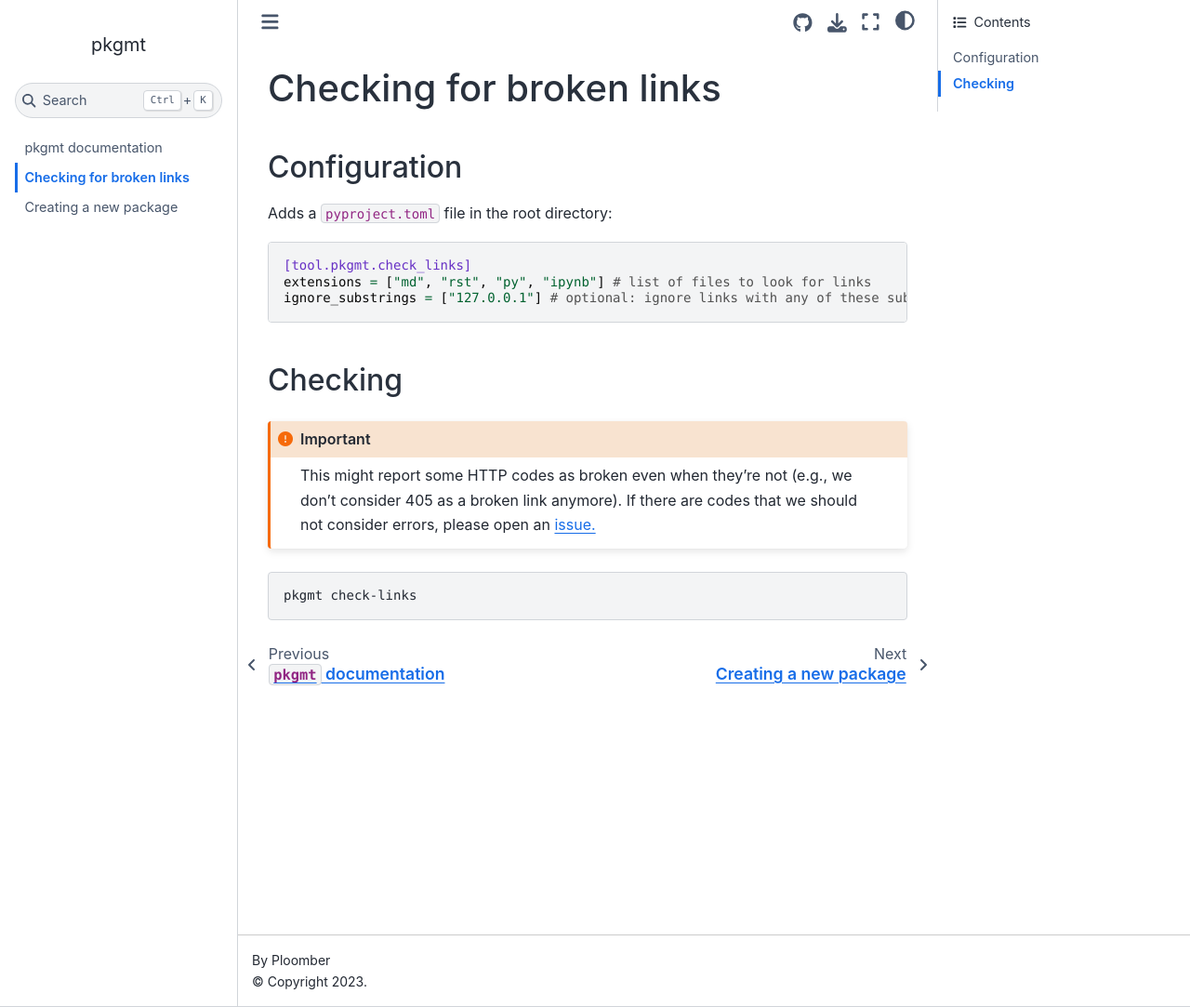
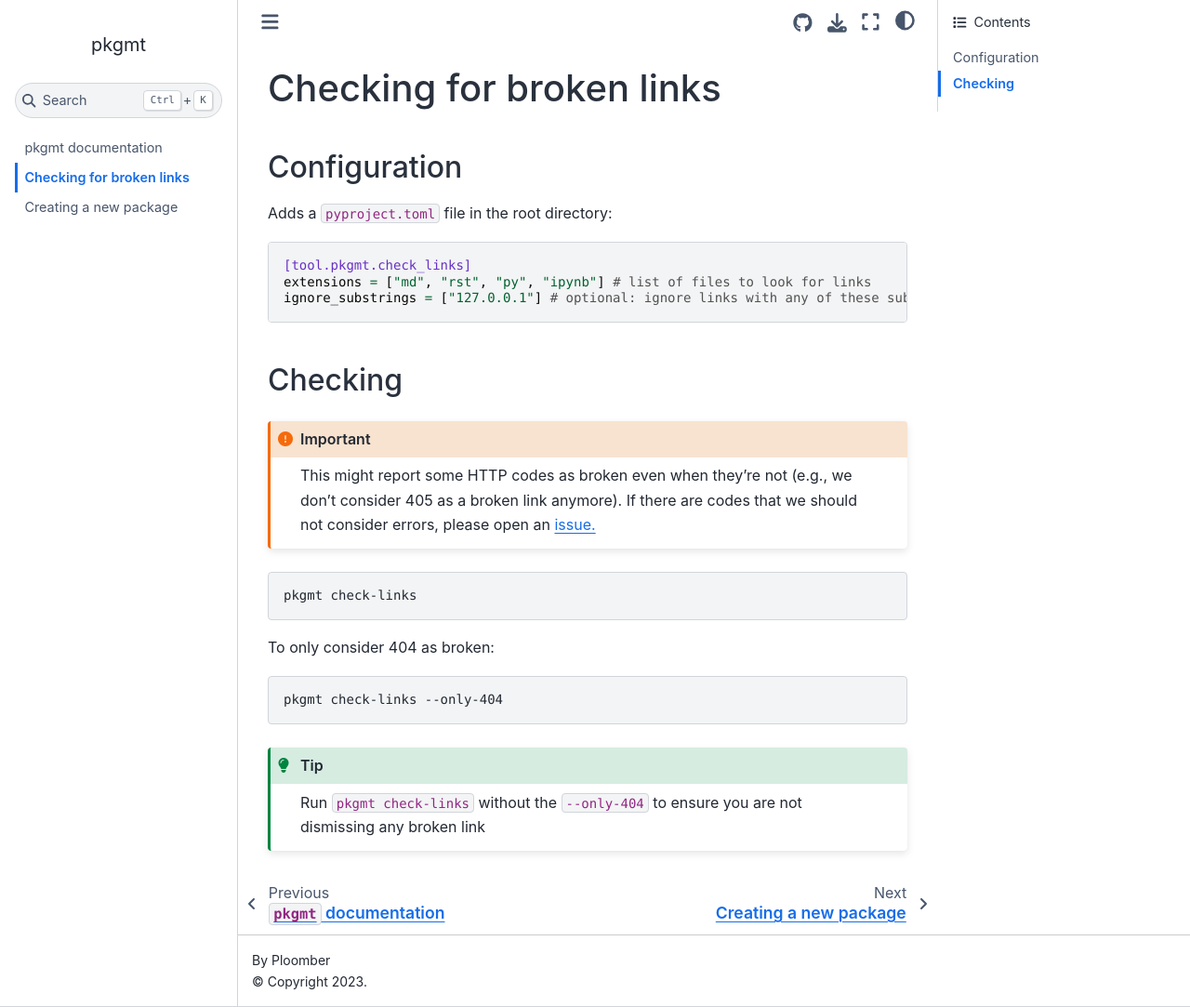
Before and after one commit to ploomber/pkgmt, a Jupyter Book: the page built from doc/check-links.md, in a window 1280 px wide and 1083 px high. Shown: the whole window at 93% size. Built offline with Jupyter Book 1.0.4 settings and Sphinx 7.4.7 and the Sphinx Book theme 1.1.4, drawn with Linux system fonts in a browser that asks for light colours.

Commit message:
updates docs

````diff
--- a/doc/check-links.md
+++ b/doc/check-links.md
@@ -22,3 +22,14 @@
 ```sh
 pkgmt check-links
 ```
+
+To only consider 404 as broken:
+
+```sh
+pkgmt check-links --only-404
+```
+
+```{tip}
+Run `pkgmt check-links` without the `--only-404` to ensure
+you are not dismissing any broken link
+```
````
